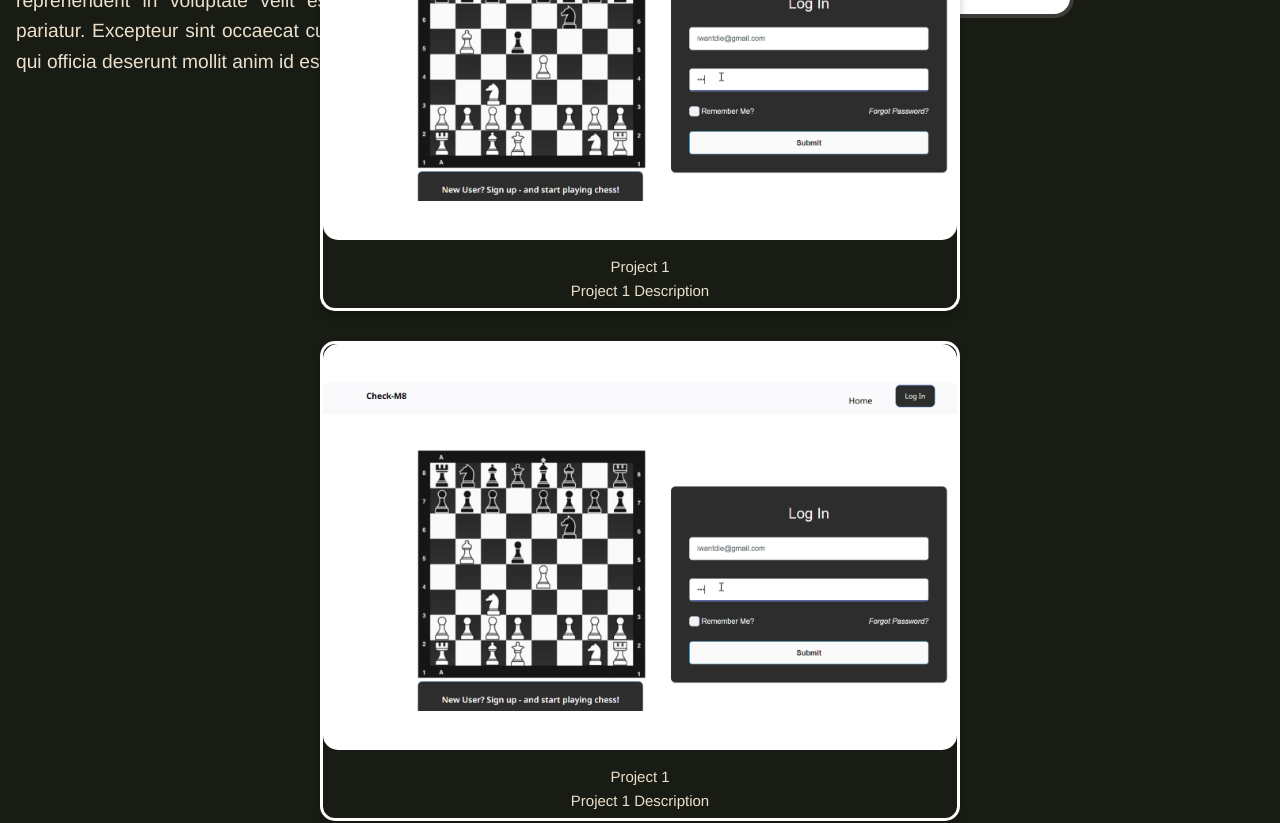
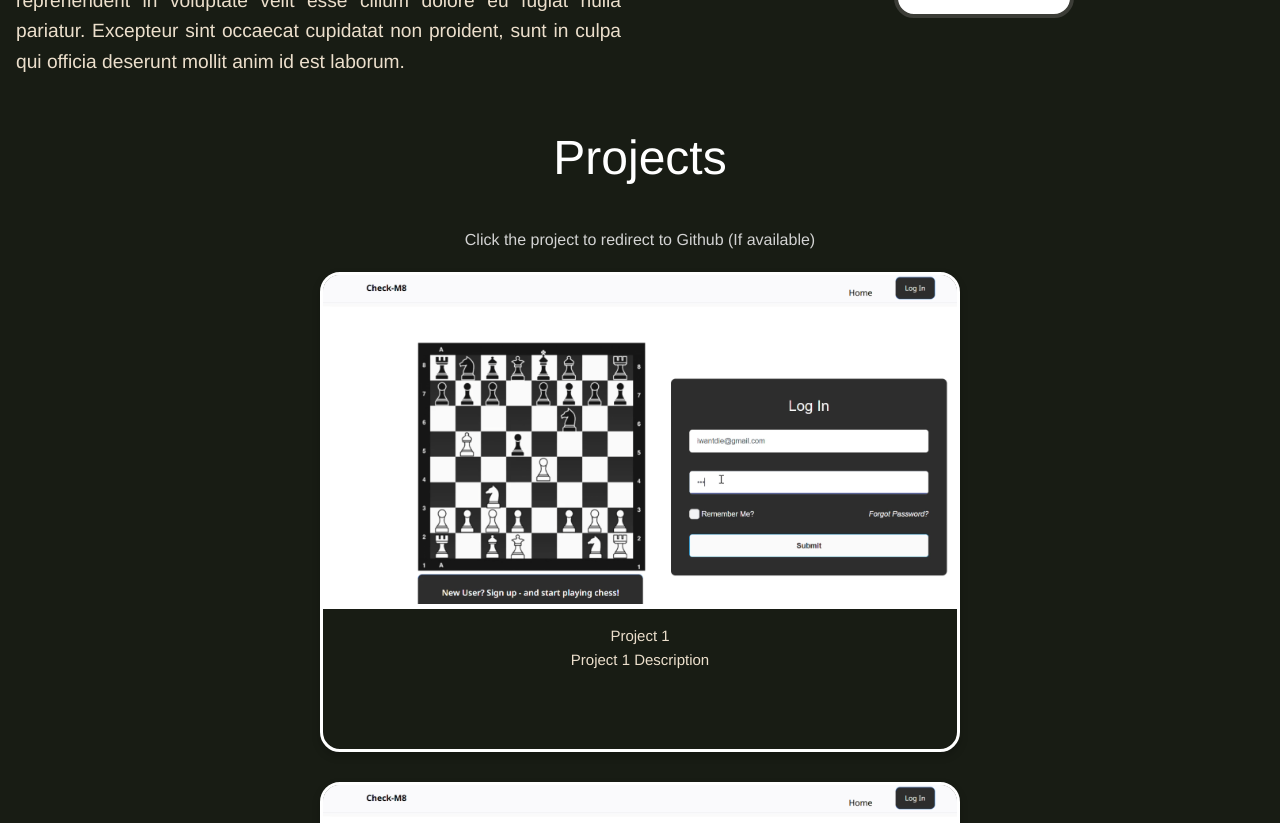
Before and after one commit to warkionw/Portfolio-Site, a Vue app in the folder portfolio-site/: page / in a window 1280 px wide. Shown: the part 1480-2303 px from the top of the page. Built offline with nearby package versions, Linux system fonts and the light colour scheme.

Commit message:
added hyperlink colour changes, fixed section sizing

```diff
--- a/portfolio-site/src/assets/main.scss
+++ b/portfolio-site/src/assets/main.scss
@@ -16,9 +16,27 @@
   }
 }
 
+a {
+  color: inherit; // Default link color
+  text-decoration: none;
+
+  &:visited {
+    color: inherit !important; // Ensure visited links have the same color as unvisited links
+  }
+
+  &:hover {
+    color: inherit; // Hover state
+  }
+
+  &:active {
+    color: inherit; // Active state
+  }
+}
+
+
 // Page layout
 .page {
-  height: 100vh;  // Full viewport height
+  min-height: 100vh;  // Full viewport height
   display: flex;  // Enable Flexbox
   flex-direction: column;  // Stack children vertically
   justify-content: center;  // Center horizontally
@@ -138,7 +156,7 @@
   align-items: center;
   border-radius: 15px; /* Slightly smaller radius to fit within the item */
   width: 100%; /* Fill the available width */
-  height: 100%; /* Fill the available height */
+
 }
 
 // Contact Page
--- a/portfolio-site/src/components/ProjectItem.vue
+++ b/portfolio-site/src/components/ProjectItem.vue
@@ -21,7 +21,7 @@
   border: 3px solid white;
   box-shadow: 0 4px 8px 0 rgba(0, 0, 0, 0.2);
   transition: 0.3s;
-  border-radius: 15px; /* Rounded corners */
+  border-radius: 20px; /* Rounded corners */
   overflow: hidden; /* Prevent content from overflowing the card */
   margin-bottom: 30px;
 }
@@ -45,7 +45,8 @@
   align-items: center;
   background-color: white; /* Inner background color */
   width: 100%; /* Fill the available width */
-  height: 100%; /* Fill the available height */
+  border-radius: 0px;
+  padding-bottom: 5px;
 }
 
 .image-container img {
--- a/portfolio-site/src/components/ProjectPage.vue
+++ b/portfolio-site/src/components/ProjectPage.vue
@@ -7,6 +7,7 @@ import ProjectItem from './ProjectItem.vue'
     <p class="title">Projects</p>
     <p class="sub title">Click the project to redirect to Github (If available)</p>
     <div id="proj-item">
+      <a href="https://github.com/ZhiLinR/SMU-CS203">
         <ProjectItem>
           <template #image>
             <img src="../assets/checkm8.png" alt="Project 1" />
@@ -18,6 +19,7 @@ import ProjectItem from './ProjectItem.vue'
             <p>Project 1 Description</p>
           </template>
         </ProjectItem>
+      </a>
 
       <ProjectItem>
         <template #image>
```
Lines whose indentation alone changed are shown as unchanged.
